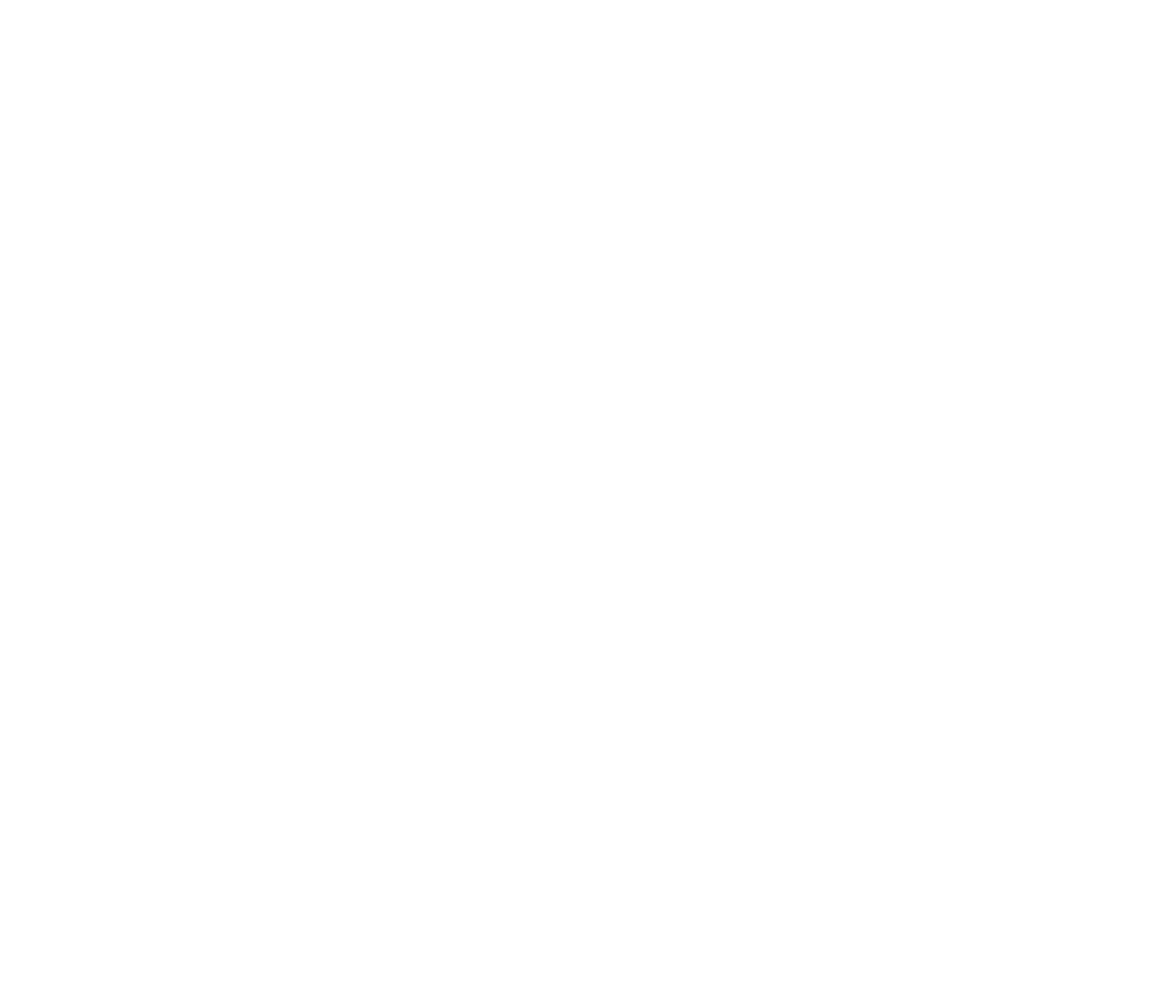
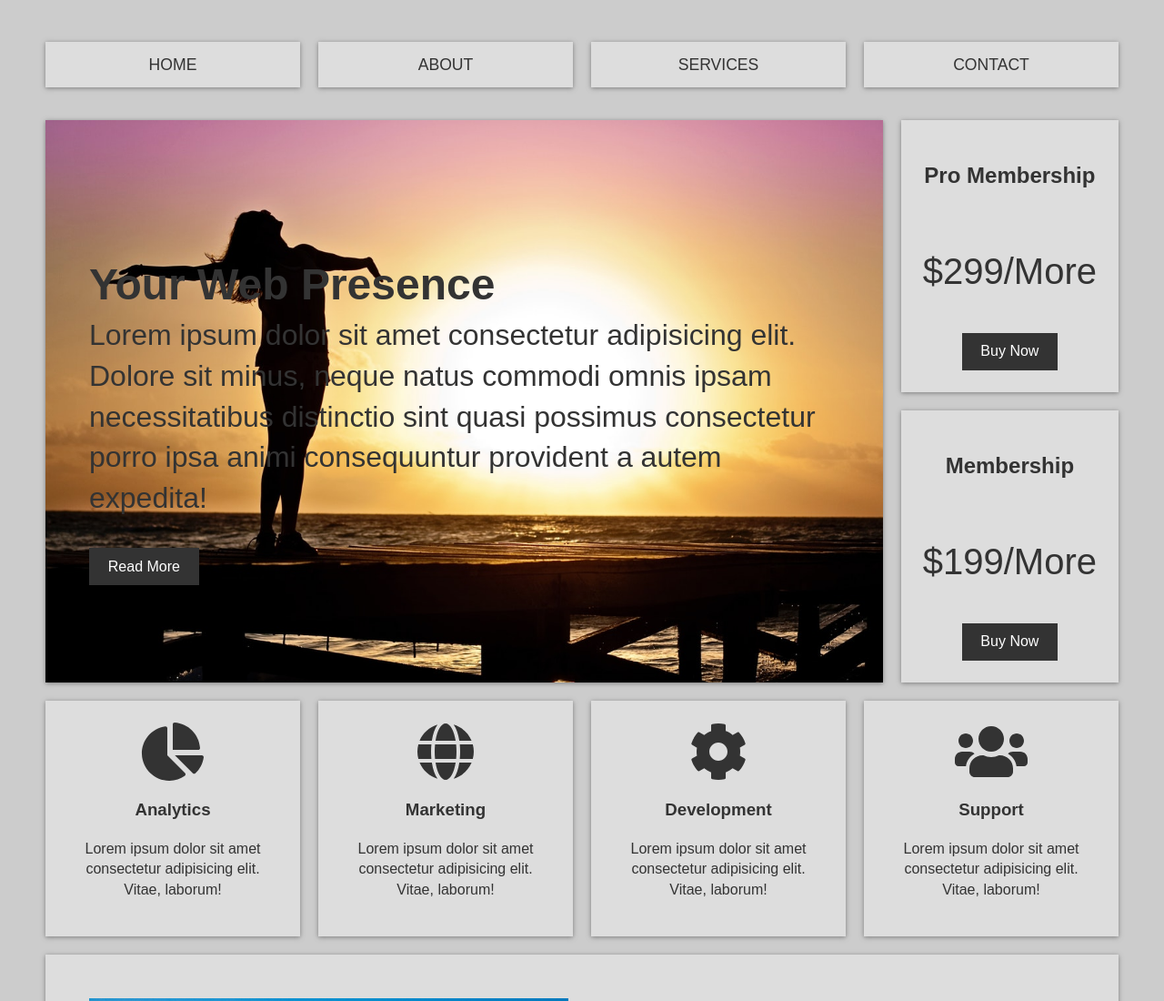
Before and after one commit to Ace0611/CSS, a plain HTML site: page Grid/index.html in a window 1280 px wide. Shown: the top 1100 px of the page at 91% size. Before the commit the page ends 800 px from the top, so only its background shows below. Drawn offline with Linux system fonts and the light colour scheme.

Commit message:
GRID-website

```diff
--- /dev/null
+++ b/Grid/css/styles.css
@@ -0,0 +1,200 @@
+/* CSS Variables */
+:root{
+    --primary: #ddd;
+    --dark: #333;
+    --light: #fff;
+    --shadow: 0 1px 5px rgba(104,104,104,0.8)
+}
+
+html{
+    box-sizing: border-box;
+    font-family: Arial, Helvetica, sans-serif;
+    color: var(--dark);
+}
+
+body{
+    background: #ccc;
+    margin:30px 50px;
+    line-height: 1.4;
+}
+
+.btn{
+    background: var(--dark);
+    color: var(--light);
+    padding: 0.6rem 1.3rem;
+    text-decoration: none;
+    border: 0;
+}
+
+img{
+    max-width: 100%;
+}
+
+.wrapper{
+    display: grid;
+    grid-gap: 20px;
+}
+
+/* Navigation */
+.main-nav ul{
+    display: grid;
+    grid-gap: 20px;
+    padding: 0;
+    list-style: none;
+    grid-template-columns: repeat(4, 1fr);
+}
+
+.main-nav a{
+    background: var(--primary);
+    display: block;
+    text-decoration: none;
+    padding: 0.8rem;
+    text-align: center;
+    color: var(--dark);
+    text-transform: uppercase;
+    font-size: 1.1rem;
+    box-shadow: var(--shadow);
+}
+
+.main-nav a:hover{
+    background: var(--dark);
+    color: var(--light);
+}
+
+/* Top Container */
+.top-container{
+    display: grid;
+    grid-gap: 20px;
+    grid-template-areas:
+        'showcase showcase top-box-a'
+        'showcase showcase top-box-b';
+}
+
+/* Showcase */
+.showcase{
+    grid-area: showcase;
+    min-height: 400px;
+    background: url(img/showcase.jpg);
+    background-size: cover;
+    background-position: center;
+    padding: 3rem;
+    display: flex;
+    flex-direction: column;
+    align-items: start;
+    justify-content: center;
+    box-shadow: var(--shadow);
+}
+
+.showcase h1{
+    font-size: 3rem;
+    margin-bottom: 0;
+    color: var(--dark);
+}
+
+.showcase p{
+    font-size: 2rem;
+    margin-top: 0;
+    color: var(--dark);
+}
+
+.top-box {
+    background: var(--primary);
+    display: grid;
+    align-items: center;
+    justify-items: center;
+    box-shadow: var(--shadow);
+    padding: 1.5rem;
+}
+
+.top-box .price{
+    font-size: 2.5rem;
+}
+
+.top-box-a{
+    grid-area: top-box-a;
+}
+
+.top-box-b{
+    grid-area: top-box-b;
+}
+
+/* Boxes */
+.boxes{
+    display: grid;
+    grid-gap: 20px;
+    grid-template-columns: repeat(auto-fit, minmax(200px, 1fr));
+}
+
+.box{
+    background: var(--primary);
+    text-align: center;
+    padding: 1.5rem 2rem;
+    box-shadow: var(--shadow);
+}
+
+/* Info */
+.info{
+    background: var(--primary);
+    box-shadow: var(--shadow);
+    display: grid;
+    grid-gap: 30px;
+    grid-template-columns: repeat(2,1fr);
+    padding: 3rem;
+}
+
+/* Portfolio */
+.portfolio{
+    display: grid;
+    grid-gap: 20px;
+    grid-template-columns: repeat(auto-fit, minmax(200px, 1fr));
+}
+
+.portfolio img{
+    width: 100%;
+    box-shadow: var(--shadow);
+}
+
+/* Footer */
+footer{
+    margin-top: 2rem;
+    background: var(--dark);
+    color: var(--light);
+    text-align: center;
+    padding: 1rem;
+}
+
+/* Media Queries */
+@media(max-width: 700px){
+    .top-container{
+        grid-template-areas:
+            'showcase showcase'
+            'top-box-a top-box-b';
+    }
+
+    .showcase h1{
+        font-size: 2.5rem;
+    }
+
+    .main-nav ul{
+        grid-template-columns: 1fr;
+    }
+
+    .info{
+        grid-template-columns: 1fr;
+    }
+
+    .info .btn{
+        display: block;
+        text-align: center;
+        margin: auto;
+    }
+}
+
+@media(max-width: 500px){
+    .top-container{
+        grid-template-areas:
+            'showcase'
+            'top-box-a'
+            'top-box-b';
+    }
+}
--- a/Grid/index.html
+++ b/Grid/index.html
@@ -4,9 +4,92 @@
     <meta charset="UTF-8">
     <meta name="viewport" content="width=device-width, initial-scale=1.0">
     <meta http-equiv="X-UA-Compatible" content="ie=edge">
-    <title>Grid</title>
+    <script defer src="https://use.fontawesome.com/releases/v5.0.6/js/all.js"></script>
+    <link rel="stylesheet" href="css/styles.css">
+    <title>GridBiz</title>
 </head>
 <body>
-
+    <div class="wrapper">
+        <nav class="main-nav">
+            <ul>
+                <li>
+                    <a>Home</a>
+                </li>
+                <li>
+                    <a>About</a>
+                </li>
+                <li>
+                    <a>Services</a>
+                </li>
+                <li>
+                    <a>Contact</a>
+                </li>
+            </ul>
+        </nav>
+        <section class="top-container">
+            <header class="showcase">
+                <h1>Your Web Presence</h1>
+                <p>Lorem ipsum dolor sit amet consectetur adipisicing elit. Dolore sit minus, neque natus commodi omnis ipsam necessitatibus distinctio sint quasi possimus consectetur porro ipsa animi consequuntur provident a autem expedita!</p>
+                <a href="#" class="btn">Read More</a>
+            </header>
+            <div class="top-box top-box-a">
+                <h1>Pro Membership</h1>
+                <p class="price">$299/More</p>
+                <a href="" class="btn">Buy Now</a>
+            </div>
+            <div class="top-box top-box-b">
+                <h1>Membership</h1>
+                <p class="price">$199/More</p>
+                <a href="" class="btn">Buy Now</a>
+            </div>
+        </section>
+        <!-- Boxes Section -->
+        <section class="boxes">
+            <div class="box">
+                <i class="fas fa-chart-pie fa-4x"></i>
+                <h3>Analytics</h3>
+                <p>Lorem ipsum dolor sit amet consectetur adipisicing elit. Vitae, laborum!</p>
+            </div>
+            <div class="box">
+                <i class="fas fa-globe fa-4x"></i>
+                <h3>Marketing</h3>
+                <p>Lorem ipsum dolor sit amet consectetur adipisicing elit. Vitae, laborum!</p>
+            </div>
+            <div class="box">
+                <i class="fas fa-cog fa-4x"></i>
+                <h3>Development</h3>
+                <p>Lorem ipsum dolor sit amet consectetur adipisicing elit. Vitae, laborum!</p>
+            </div>
+            <div class="box">
+                <i class="fas fa-users fa-4x"></i>
+                <h3>Support</h3>
+                <p>Lorem ipsum dolor sit amet consectetur adipisicing elit. Vitae, laborum!</p>
+            </div>
+        </section>
+        <!-- Info Section -->
+        <section class="info">
+            <img src="css/img/pic1.jpg" alt="">
+            <div>
+                <h2>Your Business on the web</h2>
+                <p>Lorem ipsum dolor sit amet consectetur adipisicing elit. Delectus dolore facilis sunt aperiam modi nisi perspiciatis laudantium quaerat reiciendis magnam consequatur animi deserunt quisquam, impedit incidunt ipsa maiores architecto dolores?</p>
+                <a href="" class="btn">Learn More</a>
+            </div>
+        </section>
+        <!-- Portfolio -->
+        <section class="portfolio">
+            <img src="https://source.unsplash.com/random/200x200" alt="">
+            <img src="https://source.unsplash.com/random/201x200" alt="">
+            <img src="https://source.unsplash.com/random/203x200" alt="">
+            <img src="https://source.unsplash.com/random/204x200" alt="">
+            <img src="https://source.unsplash.com/random/205x200" alt="">
+            <img src="https://source.unsplash.com/random/206x200" alt="">
+            <img src="https://source.unsplash.com/random/207x200" alt="">
+            <img src="https://source.unsplash.com/random/208x200" alt="">
+        </section>
+        <footer>
+            <p>GridBiz &copy; 2018</p>
+        </footer>
+    </div>
+    <!-- Wrapper ends -->
 </body>
 </html>
```
Also changed, not shown: Grid/css/img/pic1.jpg (added), Grid/css/img/showcase.jpg (added).
